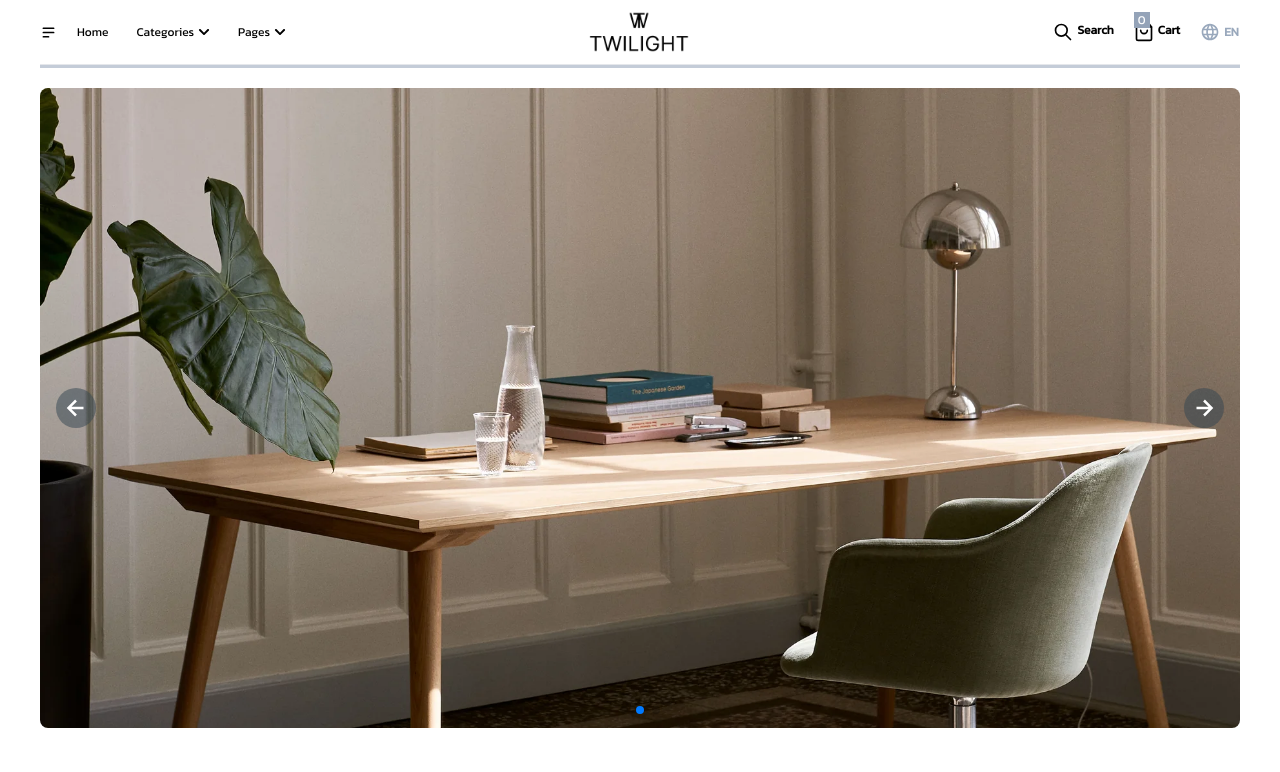
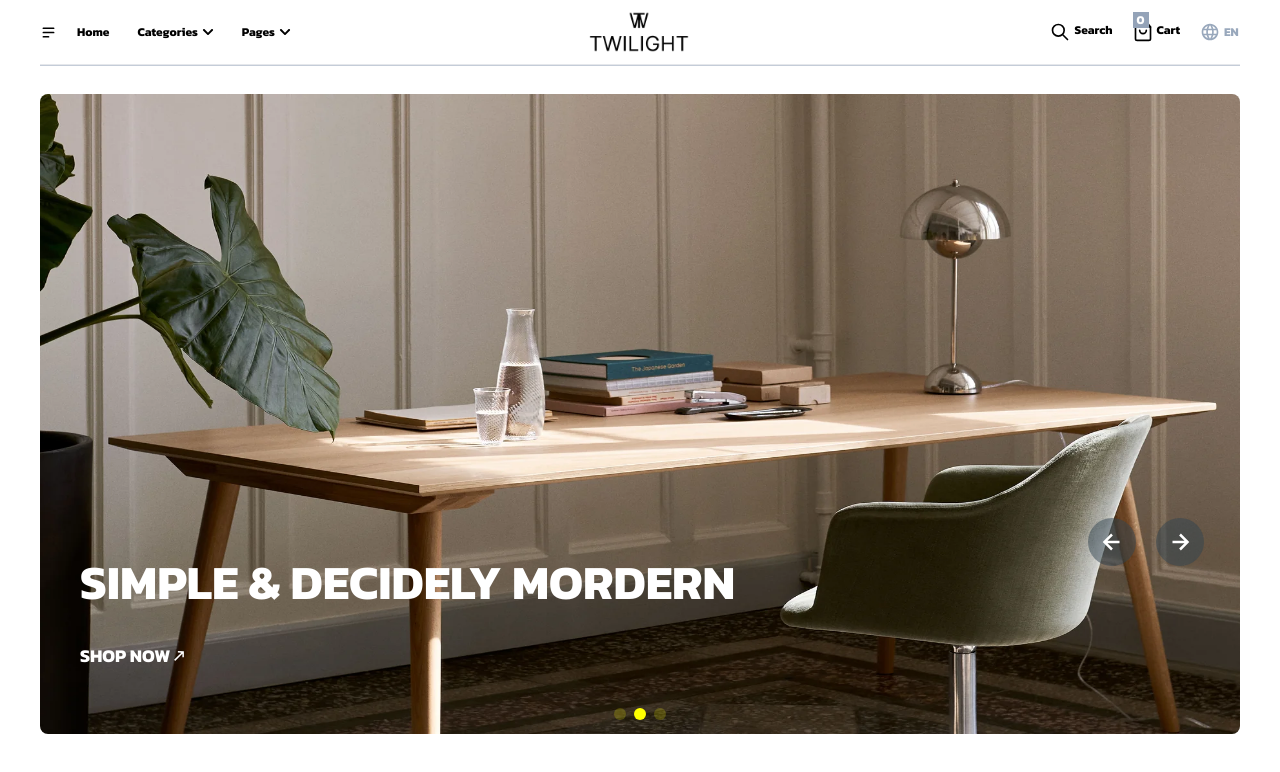
Before and after one commit to dizas9/Red-com, a Next.js app: page / in a window 1280 px wide. Shown: the top 772 px of the page. Built offline with nearby package versions, Linux system fonts and the light colour scheme.

Commit message:
Hero section done

```diff
--- a/app/components/Header/Header.tsx
+++ b/app/components/Header/Header.tsx
@@ -12,7 +12,7 @@ export default function Header() {
 
   return (
     <section className=" mx-auto 2xl:max-w-[100rem] flex flex-col">
-      <div className="lg:px-10 lg:py-2 p-2 flex items-center">
+      <div className="lg:px-10 md:px-28 lg:py-2 md:py-1 p-2 flex items-center">
         {/* sidebar + Navbar */}
         <div className="flex  w-[33.3%] gap-5 items-center">
           {/* menubar icon */}
@@ -70,7 +70,7 @@ export default function Header() {
         </div>
       </div>
 
-      <hr className="lg:mx-10 mx-3  bg-[rgba(148,163,184,0.55)] h-[0.2rem]" />
+      <hr className="lg:mx-10 md:mx-28 mx-3  bg-[rgba(148,163,184,0.55)] h-[0.1rem]" />
     </section>
   );
 }
--- a/app/components/Hero Section/Carousel.tsx
+++ b/app/components/Hero Section/Carousel.tsx
@@ -1,6 +1,7 @@
 "use client";
 import { BiLeftArrowAlt } from "react-icons/bi";
 import { BiRightArrowAlt } from "react-icons/bi";
+import { CgArrowTopRight } from "react-icons/cg";
 import Image from "next/image";
 import { useEffect, useState, useRef } from "react";
 import { Swiper, SwiperSlide } from "swiper/react";
@@ -10,7 +11,7 @@ import "swiper/css";
 import "swiper/css/pagination";
 
 // import required modules
-import { Pagination, Navigation,Autoplay } from "swiper/modules";
+import { Pagination, Navigation, Autoplay } from "swiper/modules";
 
 interface SlideProps {
   src: string;
@@ -21,41 +22,62 @@ interface CarouselProps {
 }
 
 export default function Carousel({ slides }: CarouselProps) {
+  // Custom pagination bullets
+  const renderBullet = (index: number, className: string) => {
+    return `<span class="${className}" style="${"background-color: yellow; width: 12px; height: 12px;"}"></span>`;
+  };
+
   return (
     <>
-      <div className="lg:h-[80vh] ">
+      <div className="lg:h-[80vh] h-[40vh] md:h-[22vh]">
         <Swiper
           spaceBetween={0}
           pagination={{
             clickable: true,
+            renderBullet: renderBullet,
           }}
           navigation={{
             nextEl: ".swiper-button-next",
             prevEl: ".swiper-button-prev",
           }}
           autoplay={{
-            delay:3000,
-            disableOnInteraction:false,
+            delay: 3000,
+            disableOnInteraction: false,
           }}
           slidesPerView={1}
           centeredSlides={true}
           freeMode={true}
           modules={[Pagination, Navigation, Autoplay]}
-          className="lg:h-full rounded-lg"
+          className="lg:h-full h-full rounded-lg"
         >
           {slides.map((slide, idx) => (
-            <SwiperSlide className="px-0" key={idx}>
-              <Image src={slide.src} alt="..." width={2000} height={1000} />
-            </SwiperSlide>
+            <>
+              <SwiperSlide className="px-0 relative" key={idx}>
+                <Image
+                  src={slide.src}
+                  alt="..."
+                  width={2000}
+                  height={1000}
+                  className="h-full"
+                />
+                <p className="text-2xl md:text-3xl lg:text-5xl font-bold   absolute bottom-[30%] lg:bottom-[20%] left-5 lg:left-10 uppercase text-white w-[80%]">
+                  simple & decidely mordern
+                </p>
+                <p className="text-lg md:text-lg font-bold   absolute bottom-[15%] lg:bottom-[10%]  left-5  lg:left-10 uppercase text-white w-fit flex items-center">
+                  Shop Now
+                  <CgArrowTopRight stroke="500" />
+                </p>
+              </SwiperSlide>
+            </>
           ))}
         </Swiper>
 
         {/* Navigation buttons */}
-        <div className="absolute top-1/2 transform -translate-y-1/2 flex w-full justify-between px-4 z-50">
-          <div className="swiper-button-prev w-10 h-10 bg-[rgba(51,68,81,0.5)] hover:bg-[rgba(51,68,81,0.9)] flex items-center justify-center rounded-full">
+        <div className="absolute top-1/2 lg:top-[28rem] lg:right-5 transform -translate-y-1/2 flex w-full lg:w-fit lg:flex lg:gap-5 justify-between px-4 z-50 ">
+          <div className="swiper-button-prev w-10 h-10 lg:w-12 lg:h-12 bg-[rgba(51,68,81,0.5)] hover:bg-[rgba(51,68,81,0.9)] flex items-center justify-center rounded-full">
             <BiLeftArrowAlt size={30} color="white" />
           </div>
-          <div className="swiper-button-next w-10 h-10 bg-[rgba(51,68,81,0.5)] hover:bg-[rgba(51,68,81,0.9)] flex items-center justify-center rounded-full">
+          <div className="swiper-button-next w-10 h-10 lg:w-12 lg:h-12 bg-[rgba(51,68,81,0.5)] hover:bg-[rgba(51,68,81,0.9)] flex items-center justify-center rounded-full">
             <BiRightArrowAlt size={30} color="white" />
           </div>
         </div>
--- a/app/components/Hero Section/Hero.tsx
+++ b/app/components/Hero Section/Hero.tsx
@@ -11,7 +11,7 @@ export default function Hero() {
   ];
   return (
     <>
-      <div className="relative w-full my-3 ">
+      <div className="relative w-full my-5 ">
         <Carousel slides={slides}/>
       </div>
     </>
--- a/app/layout.tsx
+++ b/app/layout.tsx
@@ -3,7 +3,7 @@ import { Inter, Kanit } from "next/font/google";
 import "./globals.css";
 import Header from "./components/Header/Header";
 
-const kanit = Kanit({ subsets: ["latin"], weight:"400" });
+const kanit = Kanit({ subsets: ["latin"], weight:"700" });
 
 export const metadata: Metadata = {
   title: "Twilight Assesment",
--- a/app/page.tsx
+++ b/app/page.tsx
@@ -3,7 +3,7 @@ import Hero from "./components/Hero Section/Hero";
 export default function Home() {
   return (
     <>
-      <div className=" lg:px-10 lg:py-2 p-2 flex flex-col px-3 h-fit">
+      <div className="lg:px-10 md:px-28 lg:py-2 p-2 flex flex-col px-3 h-fit">
         <Hero/>
       </div>
 
```
Also changed, not shown: app/globals.css (+9 -0 lines).
